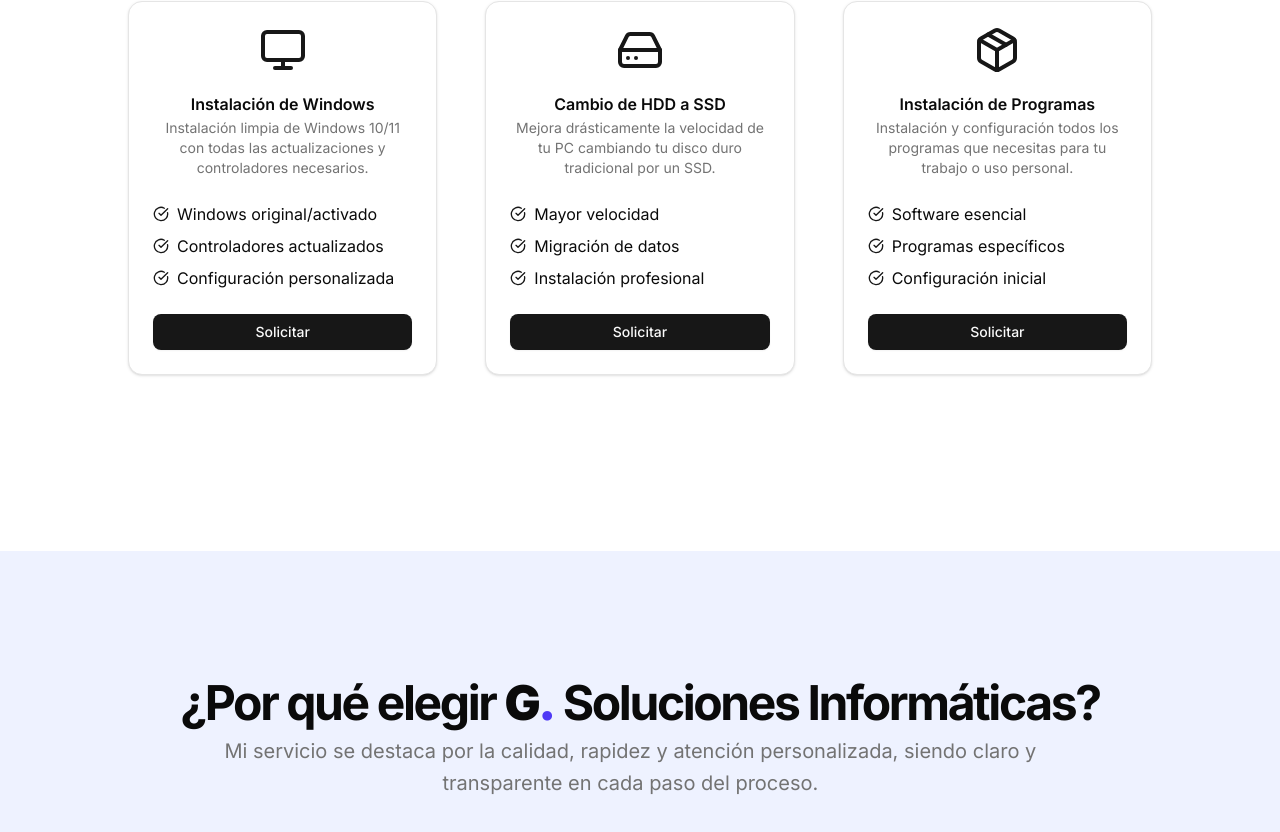
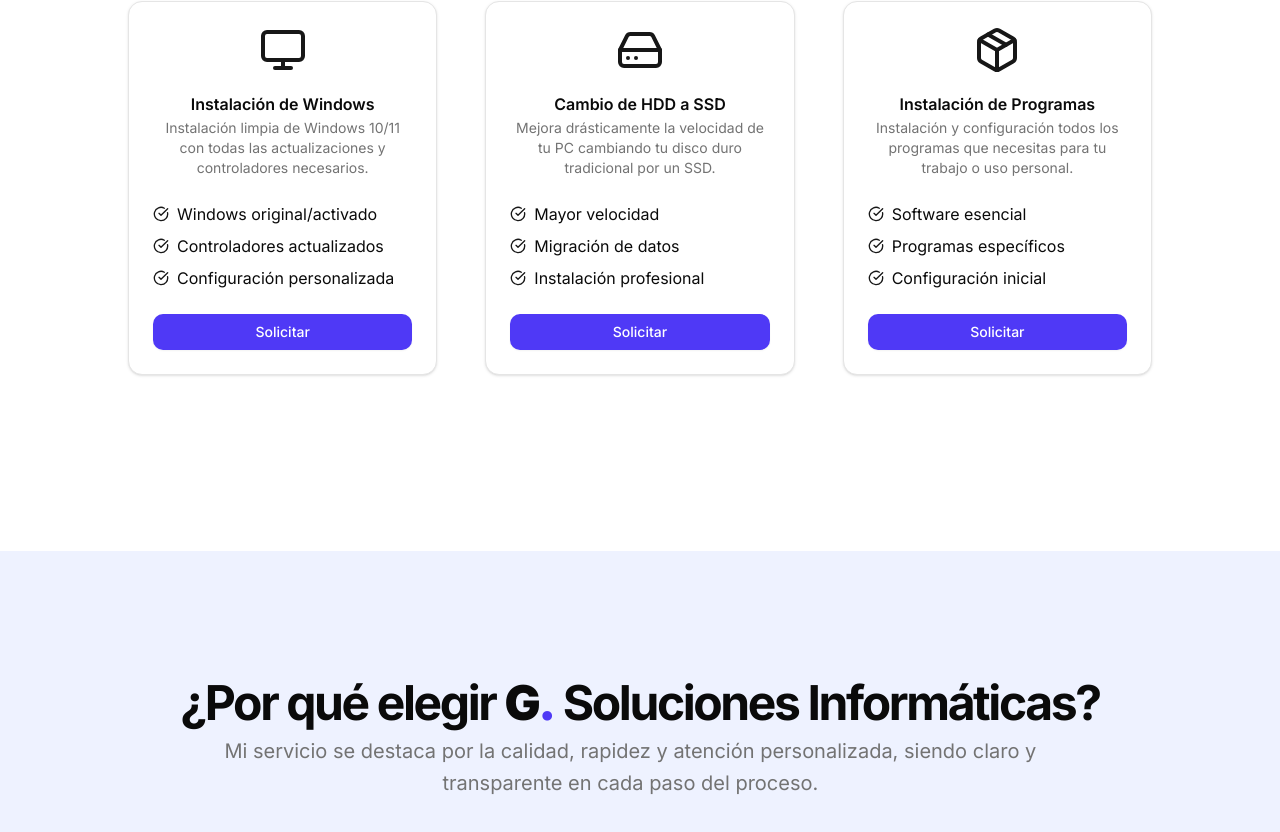
Before and after one commit to gabrielbustosdev/gb-soluciones-informaticas, a Next.js app: page / in a window 1280 px wide. Shown: the part 918-1750 px from the top of the page. Built offline with nearby package versions, Linux system fonts and the light colour scheme.

Commit message:
boton de whatsapp

```diff
--- a/app/layout.tsx
+++ b/app/layout.tsx
@@ -24,8 +24,8 @@ export default function RootLayout({
         <ThemeProvider attribute="class" defaultTheme="light" enableSystem disableTransitionOnChange>
           {children}
           <Analytics />
+          <SpeedInsights />
         </ThemeProvider>
-        <SpeedInsights />
       </body>
     </html>
   )
--- a/app/page.tsx
+++ b/app/page.tsx
@@ -4,6 +4,7 @@ import { Button } from "@/components/ui/button"
 import { Card, CardContent, CardDescription, CardFooter, CardHeader, CardTitle } from "@/components/ui/card"
 import { Input } from "@/components/ui/input"
 import { Textarea } from "@/components/ui/textarea"
+import { WhatsAppButton } from "@/components/WhatsAppButton"
 import {
   HardDrive,
   Monitor,
@@ -17,6 +18,7 @@ import {
   Mail,
   MapPin,
 } from "lucide-react"
+
 
 export default function Home() {
   return (
@@ -43,13 +45,12 @@ export default function Home() {
               Contacto
             </Link>
           </nav>
-          <Link href="#contacto">
-            <Button
-              className="bg-indigo-600 text-white hover:bg-indigo-700 focus:ring-4 focus:ring-indigo-300 font-medium rounded-lg text-sm px-5 py-2.5 text-center"
-            >
-              Solicitar Servicio
-            </Button>
-          </Link>
+          <WhatsAppButton
+            message="Hola, quiero más información sobre el servicio técnico de PC"
+            phone={"5493571595365"}
+          >
+            Solicitar Servicio
+          </WhatsAppButton>
         </div>
       </header>
       <main className="flex-1">
@@ -127,9 +128,13 @@ export default function Home() {
                   </ul>
                 </CardContent>
                 <CardFooter>
-                  <Link href="#contacto" className="w-full">
-                    <Button className="w-full">Solicitar</Button>
-                  </Link>
+                  <WhatsAppButton
+                    message="Hola, quiero solicitar el servicio de Instalación de Windows"
+                    phone={"5493571595365"}
+                    className="w-full"
+                  >
+                    Solicitar
+                  </WhatsAppButton>
                 </CardFooter>
               </Card>
               <Card className="text-center">
@@ -159,9 +164,13 @@ export default function Home() {
                   </ul>
                 </CardContent>
                 <CardFooter>
-                  <Link href="#contacto" className="w-full">
-                    <Button className="w-full">Solicitar</Button>
-                  </Link>
+                  <WhatsAppButton
+                    message="Hola, quiero solicitar el servicio de HDD a SSD"
+                    phone={"5493571595365"}
+                    className="w-full"
+                  >
+                    Solicitar
+                  </WhatsAppButton>
                 </CardFooter>
               </Card>
               <Card className="text-center">
@@ -191,9 +200,13 @@ export default function Home() {
                   </ul>
                 </CardContent>
                 <CardFooter>
-                  <Link href="#contacto" className="w-full">
-                    <Button className="w-full">Solicitar</Button>
-                  </Link>
+                  <WhatsAppButton
+                    message="Hola, quiero solicitar el servicio de Instalación de Programas"
+                    phone={"5493571595365"}
+                    className="w-full"
+                  >
+                    Solicitar
+                  </WhatsAppButton>
                 </CardFooter>
               </Card>
             </div>
--- /dev/null
+++ b/components/WhatsAppButton.tsx
@@ -0,0 +1,36 @@
+'use client'
+
+import { Button } from "./ui/button"
+import { ReactNode } from "react"
+import { cn } from "@/lib/utils"
+
+interface WhatsAppButtonProps {
+  message: string;
+  phone: string;
+  children: ReactNode;
+  className?: string;
+}
+
+export function WhatsAppButton({
+  message,
+  phone,
+  children,
+  className
+}: WhatsAppButtonProps) {
+  const handleClick = () => {
+    const url = `https://wa.me/${phone}?text=${encodeURIComponent(message)}`;
+    window.open(url, "_blank");
+  };
+
+  return (
+    <Button
+      onClick={handleClick}
+      className={cn(
+        "bg-indigo-600 text-white hover:bg-indigo-700 focus:ring-4 focus:ring-indigo-300 font-medium rounded-lg text-sm px-5 py-2.5 text-center",
+        className
+      )}
+    >
+      {children}
+    </Button>
+  );
+}
```
